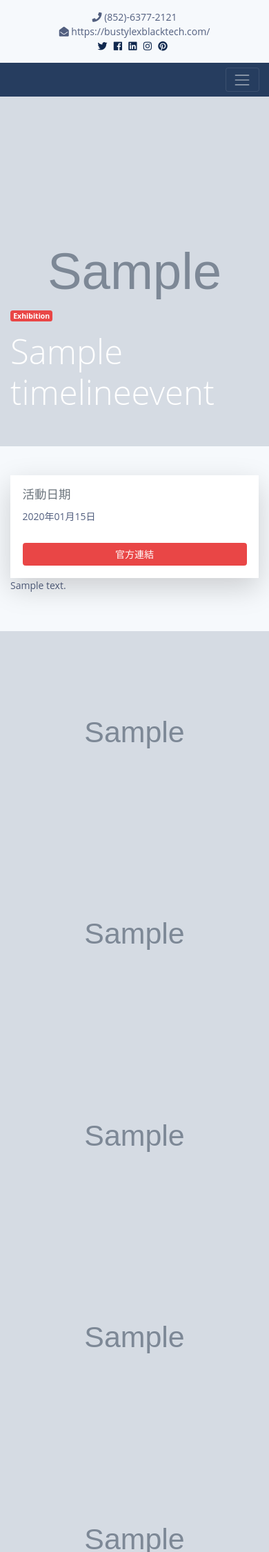
After one commit to sophiawong2003/pj3d, a Django app: page /experience/event/1/ in a window 390 px wide. The commit adds this page. Shown: the top 2250 px of the page at 69% size. Run offline with Django 4.2, Linux system fonts and the light colour scheme; tables that the repository leaves empty hold one stand-in row (values such as "Sample post"); grey boxes marked "Sample" are stand-in pictures; some libraries are stand-ins or nearby versions.

Commit message:
Kay: Add event detail page

```diff
--- a/experience/admin.py
+++ b/experience/admin.py
@@ -27,6 +27,6 @@ class VideoAdmin(admin.ModelAdmin):
             'fields': ('title', 'description')
         }),
         ('Media', {
-            'fields': ('video_file',)
+            'fields': ('video_thumbnail', 'youtube_link')
         }),
     )
--- a/experience/models.py
+++ b/experience/models.py
@@ -5,7 +5,8 @@ class Video(models.Model):
     title = models.CharField(max_length=200)
     description = models.TextField()
     date_created = models.DateTimeField(default=timezone.now)
-    video_file = models.FileField(upload_to='experience/videos/')
+    video_thumbnail = models.ImageField(upload_to='experience/making_video/thumbnails/', blank=True, null=True)
+    youtube_link = models.URLField(max_length=500)
 
     def __str__(self):
         return self.title
--- /dev/null
+++ b/experience/templates/experience/event_detail.html
@@ -0,0 +1,136 @@
+{% extends 'base.html' %}
+{% load static %}
+
+{% block content %}
+    <style>
+        :root {
+            --gutter-space: 15px;
+            --image-radius: 12px;
+        }
+
+        .parallax-hero {
+            height: 60vh;
+            background-attachment: fixed;
+            background-position: center;
+            background-size: cover;
+        }
+
+        /* 智能图片网格系统 */
+        .dynamic-gallery {
+            display: grid;
+            gap: var(--gutter-space);
+            grid-template-columns: repeat(auto-fit, minmax(280px, 1fr));
+            grid-auto-rows: 280px;
+            padding: 2rem 0;
+        }
+
+        .gallery-item {
+            position: relative;
+            border-radius: var(--image-radius);
+            overflow: hidden;
+            transition: transform 0.3s cubic-bezier(0.4, 0, 0.2, 1);
+        }
+
+        .gallery-item:hover {
+            transform: translateY(-5px);
+        }
+
+        .gallery-img {
+            width: 100%;
+            height: 100%;
+            object-fit: cover;
+            cursor: zoom-in;
+        }
+
+        /* 不同数量图片的布局优化 */
+        .dynamic-gallery[data-total="1"] .gallery-item { grid-column: span 2; }
+        .dynamic-gallery[data-total="2"] .gallery-item { grid-column: span 1; }
+        .dynamic-gallery[data-total="3"] .gallery-item:nth-child(3) { grid-column: span 2; }
+
+        @media (max-width: 768px) {
+            .dynamic-gallery {
+                grid-template-columns: 1fr;
+            }
+        }
+    </style>
+
+<!-- Hero Section -->
+<section class="parallax-hero" style="background-image: url('{{ event.main_photo.url }}')">
+    <div class="container h-100 d-flex align-items-end">
+        <div class="text-white mb-5">
+            <span class="badge bg-danger fs-5 mb-3">{{ event.get_event_type_display }}</span>
+            <h1 class="display-4 fw-bold">{{ event.title }}</h1>
+        </div>
+    </div>
+</section>
+
+<!-- Main Content -->
+<div class="container py-5">
+    <div class="row g-4">
+        <div class="col-md-4 order-md-2">
+            <div class="sticky-top" style="top: 2rem;">
+                <div class="card border-0 shadow-lg">
+                    <div class="card-body">
+                        <h5 class="card-title text-secondary"><i class="bi bi-calendar3 me-2"></i>活動日期</h5>
+                        <p class="fs-5">{{ event.event_date|date:"Y年m月d日" }}</p>
+                        {% if event.social_link %}
+                        <a href="{{ event.social_link }}" class="btn btn-danger w-100 mt-3" target="_blank">
+                            <i class="bi bi-link-45deg"></i> 官方連結
+                        </a>
+                        {% endif %}
+                    </div>
+                </div>
+            </div>
+        </div>
+
+        <div class="col-md-8 order-md-1">
+            <article class="article-content fs-5 lh-lg">
+                {{ event.description|linebreaks }}
+            </article>
+        </div>
+    </div>
+</div>
+
+<!-- Dynamic Gallery -->
+ <div class="row mb-5 thumbs">
+    {% if event.photo_1 %}
+    <div class="col-md-2">
+      <a href="{{event.photo_1.url}}" data-lightbox="home-images">
+        <img src="{{event.photo_1.url}}" alt="" class="img-fluid" />
+      </a>
+    </div>
+    {% endif %} {% if event.photo_2 %}
+    <div class="col-md-2">
+      <a href="{{event.photo_2.url}}" data-lightbox="home-images">
+        <img src="{{event.photo_2.url}}" alt="" class="img-fluid" />
+      </a>
+    </div>
+    {% endif %} {% if event.photo_3 %}
+    <div class="col-md-2">
+      <a href="{{event.photo_3.url}}" data-lightbox="home-images">
+        <img src="{{event.photo_3.url}}" alt="" class="img-fluid" />
+      </a>
+    </div>
+    {% endif %} {% if event.photo_4 %}
+    <div class="col-md-2">
+      <a href="{{event.photo_4.url}}" data-lightbox="home-images">
+        <img src="{{event.photo_4.url}}" alt="" class="img-fluid" />
+      </a>
+    </div>
+    {% endif %} {% if event.photo_5 %}
+    <div class="col-md-2">
+      <a href="{{event.photo_5.url}}" data-lightbox="home-images">
+        <img src="{{event.photo_5.url}}" alt="" class="img-fluid" />
+      </a>
+    </div>
+    {% endif %} {% if event.photo_6 %}
+    <div class="col-md-2">
+      <a href="{{event.photo_6.url}}" data-lightbox="home-images">
+        <img src="{{event.photo_6.url}}" alt="" class="img-fluid" />
+      </a>
+    </div>
+    {% endif %}
+  </div>
+
+
+{% endblock %}
--- a/experience/templates/experience/experience.html
+++ b/experience/templates/experience/experience.html
@@ -34,6 +34,9 @@
                         了解更多 <i class="fas fa-arrow-right"></i>
                     </a>
                     {% endif %}
+                    <a href="{% url 'experience:event_detail' event.id %}" class="timeline__event__link">
+                        更多詳情 <i class="fas fa-arrow-right"></i>
+                    </a>
                 </div>
             </div>
         </div>
@@ -220,7 +223,7 @@
         position: absolute;
         height: calc(100% + var(--spacing));
         background: var(--event-bg);
-        opacity: 0.3;
+        opacity: 0 ;
         z-index: 1;
         left: 50%;
         transform: translateX(-50%);
--- a/experience/urls.py
+++ b/experience/urls.py
@@ -1,9 +1,11 @@
 from django.urls import path
 from . import views
+from .views import EventDetailView
 
 app_name = 'experience'
 
 urlpatterns = [
     path('', views.experience_view, name='experience'),
     path('making_video/', views.making_video, name='making_video'),
+    path('event/<int:pk>/', EventDetailView.as_view(), name='event_detail'),
 ]
--- a/experience/views.py
+++ b/experience/views.py
@@ -1,5 +1,6 @@
-from django.shortcuts import render
+from django.shortcuts import render, get_object_or_404
 from .models import TimelineEvent, Video
+from django.views.generic import DetailView
 
 def experience_view(request):
     timeline_events = TimelineEvent.objects.all().order_by('event_date')
@@ -10,3 +11,8 @@ def experience_view(request):
 def making_video(request):
     videos = Video.objects.all()
     return render(request, 'experience/making_video.html', {'videos': videos})
+
+class EventDetailView(DetailView):
+    model = TimelineEvent
+    template_name = 'experience/event_detail.html'
+    context_object_name = 'event'
--- a/pj3d/settings.py
+++ b/pj3d/settings.py
@@ -87,7 +87,7 @@ TEMPLATES = [
 DATABASES = {
 'default': {
         'ENGINE': 'django.db.backends.postgresql',  #we use 'postgresql' instead of 'sqlite3'
-        'NAME': 'projectdb',
+        'NAME': 'pj3ddb',
         'USER': 'postgres',
         'PASSWORD': '123',
         'HOST': 'localhost',   #object, may need to add port no.
```
Also changed, not shown: implementation_plan.md (added, +71 -0 lines), experience/migrations/0006_remove_video_video_file_video_video_thumbnail_and_more.py (added), experience/migrations/0007_timelineevent_slug.py (added), 1 other file.
